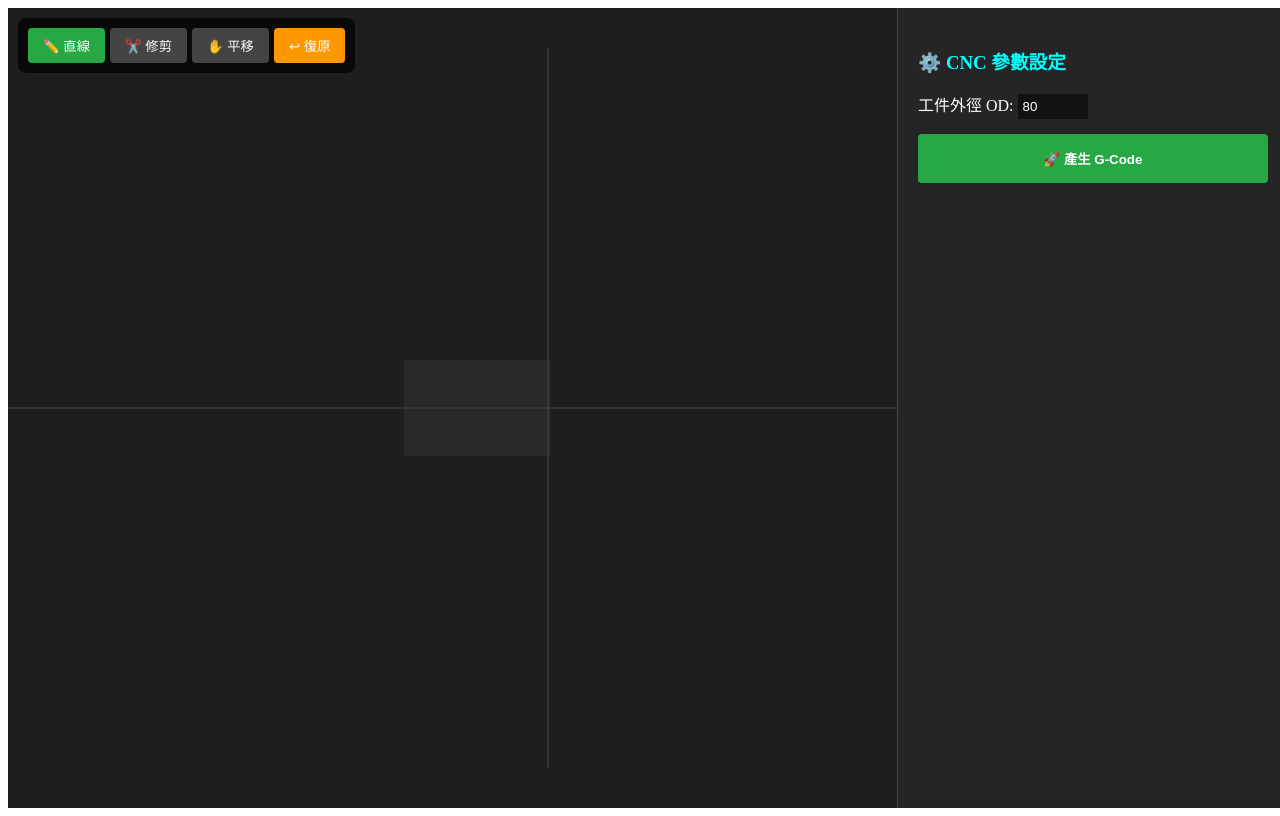
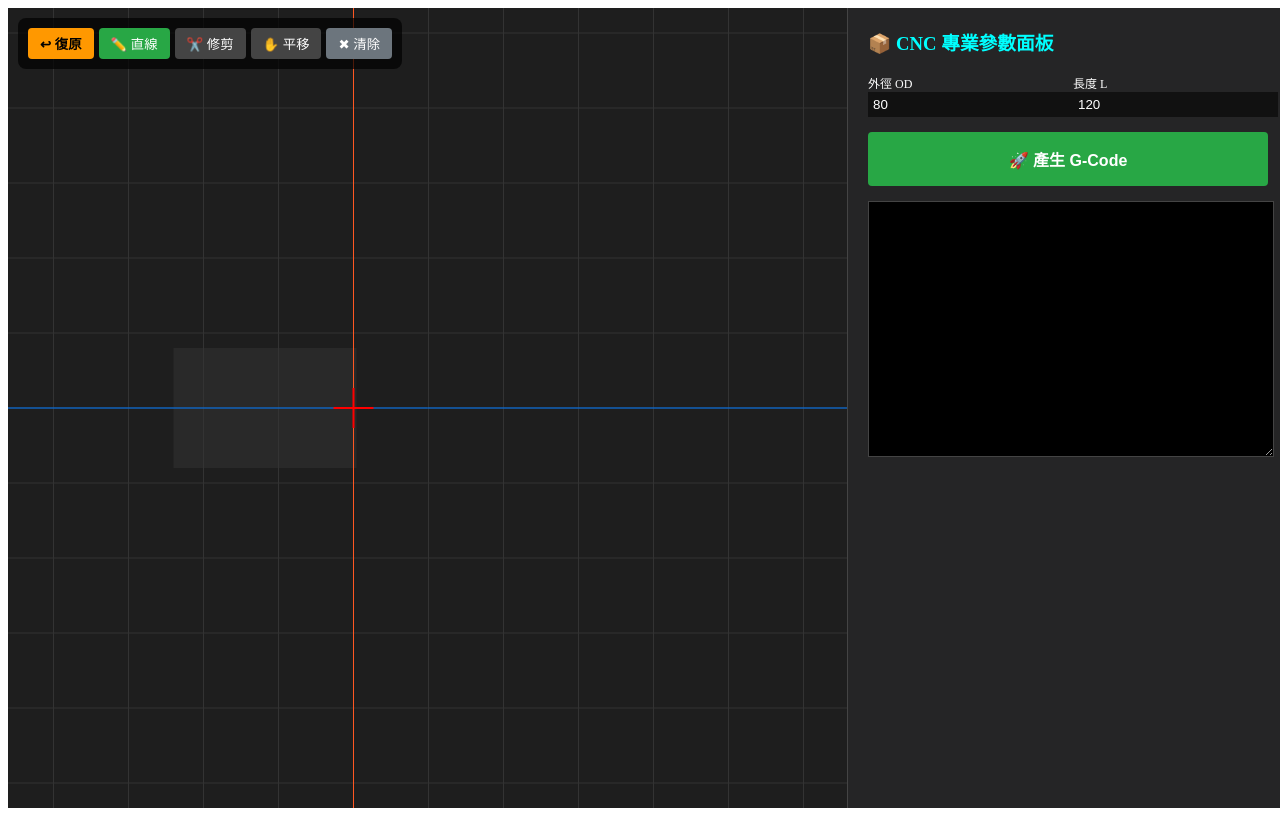
Before and after one commit to SJJ-rd/interesting-banzai-mhdj83, a React (Create React App) app: page / in a window 1280 px wide. Built offline with nearby package versions, Linux system fonts and the light colour scheme.

Commit message:
Update App.js

```diff
--- a/src/App.js
+++ b/src/App.js
@@ -1,14 +1,19 @@
 import React, { useEffect, useRef, useState, useMemo } from "react";
 
-// ✅ 1. 核心幾何算法：放在最外層確保所有函數都能存取
+// ✅ 1. 核心幾何算法：置於最外層，確保全域可用且防禦力加強
 const checkIntersect = (p1, p2, p3, p4, isTrimMode = false) => {
   if (!p1 || !p2 || !p3 || !p4 || typeof p1.x === 'undefined' || typeof p3.x === 'undefined') return null;
   const den = (p4.y - p3.y) * (p2.x - p1.x) - (p4.x - p3.x) * (p2.y - p1.y);
   if (Math.abs(den) < 1e-10) return null; // 平行
+
   const ua = ((p4.x - p3.x) * (p1.y - p3.y) - (p4.y - p3.y) * (p1.x - p3.x)) / den;
   const ub = ((p2.x - p1.x) * (p1.y - p3.y) - (p2.y - p1.y) * (p1.x - p3.x)) / den;
+
   if (ua >= 0 && ua <= 1 && ub >= 0 && ub <= 1) {
-    return { x: p1.x + ua * (p2.x - p1.x), y: p1.y + ua * (p2.y - p1.y) };
+    return {
+      x: p1.x + ua * (p2.x - p1.x),
+      y: p1.y + ua * (p2.y - p1.y),
+    };
   }
   return null;
 };
@@ -35,12 +40,8 @@ const CncWorkspace = () => {
 
   const canvasRef = useRef(null);
 
-  // ✅ 2. 自動置中邏輯：初始化攝影機位置
-  const cameraRef = useRef({
-    x: window.innerWidth / 2 - 100, // 稍微偏左給右側選單留空間
-    y: window.innerHeight / 2,
-    zoom: 1.2,
-  });
+  // ✅ 2. 攝影機初始值設為 0，等 useEffect 計算置中
+  const cameraRef = useRef({ x: 0, y: 0, zoom: 1.5 });
 
   const interactionRef = useRef({
     isDragging: false,
@@ -55,8 +56,8 @@ const CncWorkspace = () => {
     sim: { active: false, progress: 0, pts: [] },
   });
 
-  // --- 基礎操作 ---
   const saveState = () => setHistory((prev) => [...prev.slice(-29), JSON.parse(JSON.stringify(paths))]);
+
   const handleUndo = () => {
     setHistory((prev) => {
       if (prev.length === 0) return prev;
@@ -65,16 +66,39 @@ const CncWorkspace = () => {
       return newH;
     });
     interactionRef.current.continuous = false;
+    interactionRef.current.circleStart = null;
+    interactionRef.current.arcPts = [];
   };
 
-  // --- 幾何計算 ---
+  useEffect(() => {
+    const handleKeyDown = (e) => {
+      if (e.key === "Escape") {
+        interactionRef.current.continuous = false;
+        interactionRef.current.circleStart = null;
+        interactionRef.current.arcPts = [];
+        setPaths((p) => [...p]);
+      }
+      if (e.key === "z" && (e.ctrlKey || e.metaKey)) {
+        e.preventDefault();
+        handleUndo();
+      }
+    };
+    window.addEventListener("keydown", handleKeyDown);
+    return () => window.removeEventListener("keydown", handleKeyDown);
+  }, [paths]);
+
+  // --- 專業幾何計算引擎 ---
   const getVisualPoints = (pts) => {
     if (!pts || !Array.isArray(pts)) return [];
     let res = [];
     for (let i = 0; i < pts.length; i++) {
       const pt = pts[i];
+      if (!pt || typeof pt.x === "undefined" || typeof pt.y === "undefined") continue;
+
       if ((pt.c > 0 || pt.r > 0) && i > 0 && i < pts.length - 1) {
         const p = pts[i - 1], n = pts[i + 1];
+        if (!p || !n) { res.push(pt); continue; }
+
         const v1 = { x: p.x - pt.x, y: p.y - pt.y }, v2 = { x: n.x - pt.x, y: n.y - pt.y };
         const l1 = Math.hypot(v1.x, v1.y), l2 = Math.hypot(v2.x, v2.y);
         if (l1 < 0.001 || l2 < 0.001) { res.push(pt); continue; }
@@ -106,38 +130,195 @@ const CncWorkspace = () => {
     return res;
   };
 
-  const visualPaths = useMemo(() => paths.map(p => ({ ...p, points: getVisualPoints(p.points) })), [paths]);
-  const activePath = useMemo(() => paths.find(p => p.id === selectedPathId) || paths[paths.length - 1], [paths, selectedPathId]);
+  const visualPaths = useMemo(() => paths.map((p) => ({ ...p, points: getVisualPoints(p.points) })), [paths]);
+  const activePath = useMemo(() => paths.find((p) => p.id === selectedPathId) || paths[paths.length - 1], [paths, selectedPathId]);
 
-  // --- 事件處理 (MouseDown/Move/Up) ---
+  const getOffsetPoints = (pts, toolR, isInner) => {
+    if (!pts || !Array.isArray(pts) || pts.length < 2) return [];
+    const dir = isInner ? -1 : 1;
+    return pts.map((pt, i) => {
+      if (!pt) return null;
+      if (pt.type === "arc" && pt.radius) {
+        const mag = pt.ccw ? (dir === 1 ? -toolR : toolR) : (dir === 1 ? toolR : -toolR);
+        const newR = Math.max(0.001, pt.radius + mag);
+        const newX = pt.cx + Math.cos(pt.endAngle) * newR;
+        const newY = pt.cy + Math.sin(pt.endAngle) * newR;
+        return { ...pt, radius: newR, x: newX, y: newY };
+      }
+      const p1 = i === 0 ? pt : pts[i - 1], p2 = i === 0 ? pts[1] : pt;
+      if (!p1 || !p2) return { ...pt };
+      const dx = p2.x - p1.x, dy = p2.y - p1.y, len = Math.hypot(dx, dy);
+      if (len < 1e-5) return { ...pt };
+      const newX = pt.x + (-dy / len) * toolR * dir;
+      const newY = pt.y + (dx / len) * toolR * dir;
+      return { ...pt, x: newX, y: newY };
+    }).filter(Boolean);
+  };
+
+  const visualCompPaths = useMemo(() => visualPaths.map((p) => ({ ...p, points: getOffsetPoints(p.points, toolConfig.r, isInner) })), [visualPaths, toolConfig.r, isInner]);
+  const activeCompPts = useMemo(() => visualCompPaths[paths.findIndex((p) => p.id === activePath?.id)]?.points || [], [activePath, visualCompPaths, paths]);
+
+  const getTangentCircle = (mousePt) => {
+    let best = null;
+    let minD = 40 / cameraRef.current.zoom;
+    paths.forEach((path) => {
+      if (!path.points) return;
+      for (let i = 0; i < path.points.length - 1; i++) {
+        const p1 = path.points[i], p2 = path.points[i + 1];
+        if (!p1 || !p2) continue;
+        const dx = p2.x - p1.x, dy = p2.y - p1.y, len = Math.hypot(dx, dy);
+        if (len < 0.1) continue;
+        const t = Math.max(0, Math.min(1, ((mousePt.x - p1.x) * dx + (mousePt.y - p1.y) * dy) / (len * len)));
+        const proj = { x: p1.x + t * dx, y: p1.y + t * dy };
+        const dist = Math.hypot(mousePt.x - proj.x, mousePt.y - proj.y);
+        if (dist < minD) { minD = dist; best = { cx: mousePt.x, cy: mousePt.y, r: dist }; }
+      }
+    });
+    return best;
+  };
+
+  const calcSCE = (p1, center, p3) => {
+    if (!p1 || !center || !p3) return null;
+    const r = Math.hypot(p1.x - center.x, p1.y - center.y);
+    const ccw = (center.x - p1.x) * (p3.y - p1.y) - (center.y - p1.y) * (p3.x - p1.x) > 0;
+    return { cx: center.x, cy: center.y, radius: r, startAngle: Math.atan2(p1.y - center.y, p1.x - center.x), endAngle: Math.atan2(p3.y - center.y, p3.x - center.x), ccw };
+  };
+
+  const calcSER = (p1, p2, mouse) => {
+    if (!p1 || !p2 || !mouse) return null;
+    const d = Math.hypot(p2.x - p1.x, p2.y - p1.y);
+    const mid = { x: (p1.x + p2.x) / 2, y: (p1.y + p2.y) / 2 };
+    const h = Math.hypot(mouse.x - mid.x, mouse.y - mid.y) || 1e-5;
+    const r = h / 2 + (d * d) / (8 * h);
+    const side = (p2.x - p1.x) * (mouse.y - p1.y) - (p2.y - p1.y) * (mouse.x - p1.x) > 0 ? 1 : -1;
+    const angle = Math.atan2(p2.y - p1.y, p2.x - p1.x);
+    const cDist = Math.sqrt(Math.max(0, r * r - (d / 2) ** 2));
+    const cx = mid.x + cDist * Math.sin(angle) * side, cy = mid.y - cDist * Math.cos(angle) * side;
+    return { cx, cy, radius: r, startAngle: Math.atan2(p1.y - cy, p1.x - cx), endAngle: Math.atan2(p2.y - cy, p2.x - cx), ccw: side > 0 };
+  };
+
+  const drawCross = (ctx, x, y, size, color, lw = 1) => {
+    if (typeof x === "undefined" || typeof y === "undefined") return;
+    ctx.save();
+    ctx.strokeStyle = color;
+    ctx.lineWidth = lw / cameraRef.current.zoom;
+    ctx.beginPath();
+    ctx.moveTo(x - size / cameraRef.current.zoom, y); ctx.lineTo(x + size / cameraRef.current.zoom, y);
+    ctx.moveTo(x, y - size / cameraRef.current.zoom); ctx.lineTo(x, y + size / cameraRef.current.zoom);
+    ctx.stroke(); ctx.restore();
+  };
+
+  const solidifyFeatures = () => {
+    if (!activePath) return;
+    saveState();
+    setPaths((prev) => prev.map((path) => path.id === activePath.id ? { ...path, points: getVisualPoints(path.points).map((p) => ({ ...p, c: 0, r: 0 })) } : path ));
+  };
+
+  const genGCode = () => {
+    if (!activePath || activePath.points.length < 2) { alert("請畫出路徑！"); return; }
+    const vPts = getVisualPoints(activePath.points);
+    const startPt = vPts[0];
+    const safeZ = Math.max(startPt.x, stock.face) + cam.safeDist;
+    const safeX = isInner ? stock.id - cam.safeDist : stock.od + cam.safeDist;
+
+    let g = `O2000 (CNC MASTER)\nG50 S${cam.g50}\nT${toolConfig.code} M03 G96 S${cam.vc}\nG00 X${safeX.toFixed(3)} Z${safeZ.toFixed(3)} M08\n`;
+    g += `G71 U${cam.doc} R0.5\nG71 P10 Q20 U${isInner ? -cam.allowX : cam.allowX} W${cam.allowZ} F${cam.feed}\nN10 G00 X${(-startPt.y * 2).toFixed(3)}\n`;
+    vPts.forEach((pt, i) => {
+      if (i === 0) return;
+      const cmd = pt.type === "arc" ? (pt.ccw ? "G03" : "G02") : "G01";
+      g += `${cmd} X${(-pt.y * 2).toFixed(3)} Z${pt.x.toFixed(3)}${pt.type === "arc" ? ` R${pt.radius.toFixed(3)}` : ""}\n`;
+    });
+    g += `N20 G01 X${isInner ? stock.id - 2 : stock.od + 2}\nM30`;
+    setGcode(g);
+  };
+
+  // --- 畫布渲染與自動置中 ---
+  useEffect(() => {
+    const canvas = canvasRef.current;
+    if (!canvas) return;
+    const ctx = canvas.getContext("2d");
+
+    // ✅ 自動置中核心邏輯
+    if (cameraRef.current.x === 0 && canvas.parentElement) {
+      const parentW = canvas.parentElement.clientWidth;
+      const parentH = canvas.parentElement.clientHeight;
+      cameraRef.current.x = parentW / 2 - 150;
+      cameraRef.current.y = parentH / 2;
+    }
+
+    const render = () => {
+      canvas.width = canvas.parentElement.clientWidth;
+      canvas.height = canvas.parentElement.clientHeight;
+      ctx.clearRect(0, 0, canvas.width, canvas.height);
+      ctx.save();
+      ctx.translate(cameraRef.current.x, cameraRef.current.y);
+      ctx.scale(cameraRef.current.zoom, cameraRef.current.zoom);
+
+      // 背景工件
+      ctx.fillStyle = "rgba(255,255,255,0.05)";
+      ctx.fillRect(-stock.length, -stock.od / 2, stock.length + Number(stock.face), stock.od);
+
+      // 網格與軸線
+      ctx.strokeStyle = "#333"; ctx.lineWidth = 1 / cameraRef.current.zoom;
+      ctx.beginPath();
+      for (let i = -500; i <= 500; i += 50) { ctx.moveTo(i, -500); ctx.lineTo(i, 500); ctx.moveTo(-500, i); ctx.lineTo(500, i); }
+      ctx.stroke();
+      ctx.strokeStyle = "#ff5722"; ctx.beginPath(); ctx.moveTo(0, -500); ctx.lineTo(0, 500); ctx.stroke();
+      ctx.strokeStyle = "#007bff"; ctx.beginPath(); ctx.moveTo(-500, 0); ctx.lineTo(500, 0); ctx.stroke();
+      drawCross(ctx, 0, 0, 20, "red", 2);
+
+      visualPaths.forEach((p, idx) => {
+        const isActive = p.id === activePath?.id;
+        ctx.lineWidth = isActive ? 2.5 / cameraRef.current.zoom : 1.5 / cameraRef.current.zoom;
+        ctx.strokeStyle = isActive ? "#00ff00" : "#4a824a";
+        ctx.beginPath();
+        p.points.forEach((pt, i) => {
+          if (i === 0) ctx.moveTo(pt.x, pt.y);
+          else if (pt.type === "arc") ctx.arc(pt.cx, pt.cy, pt.radius, pt.startAngle, pt.endAngle, !pt.ccw);
+          else ctx.lineTo(pt.x, pt.y);
+        });
+        ctx.stroke();
+      });
+
+      if (mode === "TRIM" && interactionRef.current.trimPath.length > 0) {
+        ctx.strokeStyle = "#ff4444"; ctx.lineWidth = 2 / cameraRef.current.zoom;
+        ctx.beginPath();
+        interactionRef.current.trimPath.forEach((p, i) => i === 0 ? ctx.moveTo(p.x, p.y) : ctx.lineTo(p.x, p.y));
+        ctx.stroke();
+      }
+
+      ctx.restore();
+      requestAnimationFrame(render);
+    };
+    render();
+  }, [visualPaths, activePath, stock, mode]);
+
+  // --- 事件處理 ---
   const handleMouseDown = (e) => {
     if (e.button === 2) { interactionRef.current.continuous = false; return; }
     const rect = canvasRef.current.getBoundingClientRect();
-    const rawPt = {
+    const snapPt = {
       x: (e.clientX - rect.left - cameraRef.current.x) / cameraRef.current.zoom,
       y: (e.clientY - rect.top - cameraRef.current.y) / cameraRef.current.zoom,
     };
-
-    let snapPt = rawPt;
-    if (Math.hypot(rawPt.x, rawPt.y) < 10) snapPt = { x: 0, y: 0 };
 
     if (mode === "PAN") {
       interactionRef.current.isDragging = true;
       interactionRef.current.lastMouse = { x: e.clientX, y: e.clientY };
     } else if (mode === "TRIM") {
       interactionRef.current.isDragging = true;
-      interactionRef.current.trimPath = [rawPt];
+      interactionRef.current.trimPath = [snapPt];
     } else if (mode === "DRAW_LINE") {
       saveState();
-      setPaths(prev => {
+      setPaths((prev) => {
         let n = [...prev];
-        if (!interactionRef.current.continuous || n.length === 0) {
+        const idx = n.findIndex((p) => p.id === activePath?.id);
+        if (!interactionRef.current.continuous || idx === -1) {
           const id = Date.now();
-          n.push({ id, points: [{ ...snapPt, type: lineMode }] });
+          n.push({ id, points: [{ ...snapPt, type: lineMode, c: 0, r: 0 }] });
           setSelectedPathId(id);
         } else {
-          const idx = n.findIndex(p => p.id === activePath?.id);
-          if (idx !== -1) n[idx].points.push({ ...snapPt, type: lineMode });
+          n[idx].points.push({ ...snapPt, type: lineMode, c: 0, r: 0 });
         }
         return n;
       });
@@ -170,23 +351,23 @@ const CncWorkspace = () => {
       const tPath = interactionRef.current.trimPath;
       setPaths((prev) => {
         const allSegs = [];
-        prev.forEach(path => {
-          if (path.points) {
-            for (let i = 0; i < path.points.length - 1; i++) {
-              if (path.points[i] && path.points[i+1])
-                allSegs.push({ A: path.points[i], B: path.points[i+1] });
-            }
-          }
+        prev.forEach((path) => {
+          if (path.points)
+            for (let i = 0; i < path.points.length - 1; i++)
+              if (path.points[i] && path.points[i + 1])
+                allSegs.push({ A: path.points[i], B: path.points[i + 1] });
         });
 
         let newPaths = [];
-        prev.forEach(path => {
+        prev.forEach((path) => {
+          if (!path.points) return;
           let cur = [];
           for (let i = 0; i < path.points.length - 1; i++) {
-            const p1 = path.points[i], p2 = path.points[i+1];
+            const p1 = path.points[i], p2 = path.points[i + 1];
             let cut = false;
             for (let j = 0; j < tPath.length - 1; j++) {
-              if (checkIntersect(p1, p2, tPath[j], tPath[j+1], true)) { cut = true; break; }
+              // ✅ 此處現在可以正確存取到外部定義的 checkIntersect
+              if (checkIntersect(p1, p2, tPath[j], tPath[j + 1], true)) { cut = true; break; }
             }
             if (cut) {
               if (cur.length > 0) { newPaths.push({ id: Math.random(), points: [...cur, p1] }); cur = []; }
@@ -204,70 +385,28 @@ const CncWorkspace = () => {
     interactionRef.current.trimPath = [];
   };
 
-  // --- 畫布渲染 ---
-  useEffect(() => {
-    const canvas = canvasRef.current;
-    const ctx = canvas.getContext("2d");
-    const render = () => {
-      canvas.width = canvas.parentElement.clientWidth;
-      canvas.height = canvas.parentElement.clientHeight;
-      ctx.clearRect(0, 0, canvas.width, canvas.height);
-      ctx.save();
-      ctx.translate(cameraRef.current.x, cameraRef.current.y);
-      ctx.scale(cameraRef.current.zoom, cameraRef.current.zoom);
-
-      // 繪製背景工件
-      ctx.fillStyle = "rgba(255,255,255,0.05)";
-      ctx.fillRect(-stock.length, -stock.od/2, stock.length + Number(stock.face), stock.od);
-
-      // 軸線
-      ctx.strokeStyle = "#444"; ctx.beginPath();
-      ctx.moveTo(-500, 0); ctx.lineTo(500, 0); ctx.moveTo(0, -300); ctx.lineTo(0, 300); ctx.stroke();
-
-      // 繪製路徑
-      visualPaths.forEach(p => {
-        ctx.strokeStyle = p.id === selectedPathId ? "#00ff00" : "#4a824a";
-        ctx.lineWidth = 2 / cameraRef.current.zoom;
-        ctx.beginPath();
-        p.points.forEach((pt, i) => {
-          if (i === 0) ctx.moveTo(pt.x, pt.y);
-          else if (pt.type === "arc") ctx.arc(pt.cx, pt.cy, pt.radius, pt.startAngle, pt.endAngle, !pt.ccw);
-          else ctx.lineTo(pt.x, pt.y);
-        });
-        ctx.stroke();
-      });
-
-      // 繪製修剪紅線
-      if (mode === "TRIM" && interactionRef.current.trimPath.length > 0) {
-        ctx.strokeStyle = "red"; ctx.beginPath();
-        interactionRef.current.trimPath.forEach((p, i) => i === 0 ? ctx.moveTo(p.x, p.y) : ctx.lineTo(p.x, p.y));
-        ctx.stroke();
-      }
-
-      ctx.restore();
-      requestAnimationFrame(render);
-    };
-    render();
-  }, [visualPaths, selectedPathId, stock, mode]);
-
   return (
-    <div style={{ display: "flex", width: "100vw", height: "100vh", backgroundColor: "#1e1e1e", color: "white" }}>
+    <div style={{ display: "flex", width: "100vw", height: "100vh", backgroundColor: "#1e1e1e", color: "white", overflow: "hidden" }}>
       <div style={{ flexGrow: 1, position: "relative" }}>
-        <canvas ref={canvasRef} onMouseDown={handleMouseDown} onMouseMove={handleMouseMove} onMouseUp={handleMouseUp} onContextMenu={e => e.preventDefault()} style={{ width: "100%", height: "100%", cursor: "crosshair" }} />
-        <div style={{ position: "absolute", top: 10, left: 10, display: "flex", gap: "5px", background: "rgba(0,0,0,0.7)", padding: "10px", borderRadius: "8px" }}>
-          <button onClick={() => setMode("DRAW_LINE")} style={{ background: mode === "DRAW_LINE" ? "#28a745" : "#444", color: "white", border: "none", padding: "8px 15px", borderRadius: "4px", cursor: "pointer" }}>✏️ 直線</button>
-          <button onClick={() => setMode("TRIM")} style={{ background: mode === "TRIM" ? "#dc3545" : "#444", color: "white", border: "none", padding: "8px 15px", borderRadius: "4px", cursor: "pointer" }}>✂️ 修剪</button>
-          <button onClick={() => setMode("PAN")} style={{ background: mode === "PAN" ? "#007bff" : "#444", color: "white", border: "none", padding: "8px 15px", borderRadius: "4px", cursor: "pointer" }}>✋ 平移</button>
-          <button onClick={handleUndo} style={{ background: "#ff9800", color: "white", border: "none", padding: "8px 15px", borderRadius: "4px", cursor: "pointer" }}>↩ 復原</button>
+        <canvas ref={canvasRef} style={{ display: "block", width: "100%", height: "100%", cursor: "crosshair" }}
+          onMouseDown={handleMouseDown} onMouseMove={handleMouseMove} onMouseUp={handleMouseUp} onContextMenu={(e) => e.preventDefault()}
+        />
+        <div style={{ position: "absolute", top: 10, left: 10, display: "flex", gap: "5px", background: "rgba(0,0,0,0.7)", padding: "10px", borderRadius: "8px", flexWrap: "wrap", maxWidth: "85%" }}>
+          <button onClick={handleUndo} style={{ background: "#ff9800", border: "none", padding: "6px 12px", borderRadius: "4px", fontWeight: "bold", cursor: "pointer" }}>↩ 復原</button>
+          <button onClick={() => setMode("DRAW_LINE")} style={{ background: mode === "DRAW_LINE" ? "#28a745" : "#444", color: "#fff", border: "none", padding: "6px 12px", borderRadius: "4px", cursor: "pointer" }}>✏️ 直線</button>
+          <button onClick={() => setMode("TRIM")} style={{ background: mode === "TRIM" ? "#ff4444" : "#444", color: "#fff", border: "none", padding: "6px 12px", borderRadius: "4px", cursor: "pointer" }}>✂️ 修剪</button>
+          <button onClick={() => setMode("PAN")} style={{ background: mode === "PAN" ? "#007bff" : "#444", color: "#fff", border: "none", padding: "6px 12px", borderRadius: "4px", cursor: "pointer" }}>✋ 平移</button>
+          <button onClick={() => setPaths([])} style={{ background: "#6c757d", color: "#fff", border: "none", padding: "6px 12px", borderRadius: "4px", cursor: "pointer" }}>✖ 清除</button>
         </div>
       </div>
-      <div style={{ width: "350px", background: "#252526", padding: "20px", borderLeft: "1px solid #444" }}>
-        <h3 style={{ color: "#00FFFF" }}>⚙️ CNC 參數設定</h3>
-        <div style={{ marginBottom: "15px" }}>
-          <label>工件外徑 OD: </label>
-          <input type="number" value={stock.od} onChange={e => setStock({...stock, od: e.target.value})} style={{ width: "60px", background: "#111", color: "#fff", border: "none", padding: "5px" }} />
+      <div style={{ width: "400px", background: "#252526", padding: "20px", borderLeft: "1px solid #444", overflowY: "auto" }}>
+        <h3 style={{ color: "#00FFFF", marginTop: 0 }}>📦 CNC 專業參數面板</h3>
+        <div style={{ display: "grid", gridTemplateColumns: "1fr 1fr", gap: "10px", marginBottom: "15px" }}>
+           <div><label style={{fontSize:"12px"}}>外徑 OD</label><input type="number" value={stock.od} onChange={e=>setStock({...stock, od: e.target.value})} style={{width:"100%", background:"#111", color:"#fff", border:"none", padding:"5px"}}/></div>
+           <div><label style={{fontSize:"12px"}}>長度 L</label><input type="number" value={stock.length} onChange={e=>setStock({...stock, length: e.target.value})} style={{width:"100%", background:"#111", color:"#fff", border:"none", padding:"5px"}}/></div>
         </div>
-        <button onClick={() => alert("G-Code 產生功能開發中")} style={{ width: "100%", padding: "15px", background: "#28a745", color: "white", border: "none", borderRadius: "4px", fontWeight: "bold", cursor: "pointer" }}>🚀 產生 G-Code</button>
+        <button onClick={genGCode} style={{ width: "100%", padding: "15px", background: "#28a745", color: "white", border: "none", borderRadius: "4px", fontWeight: "bold", fontSize: "16px", cursor: "pointer" }}>🚀 產生 G-Code</button>
+        <textarea value={gcode} readOnly style={{ width: "100%", height: "250px", marginTop: "15px", background: "#000", color: "#00ff00", fontFamily: "monospace", fontSize: "12px", border: "1px solid #444" }} />
       </div>
     </div>
   );
```
